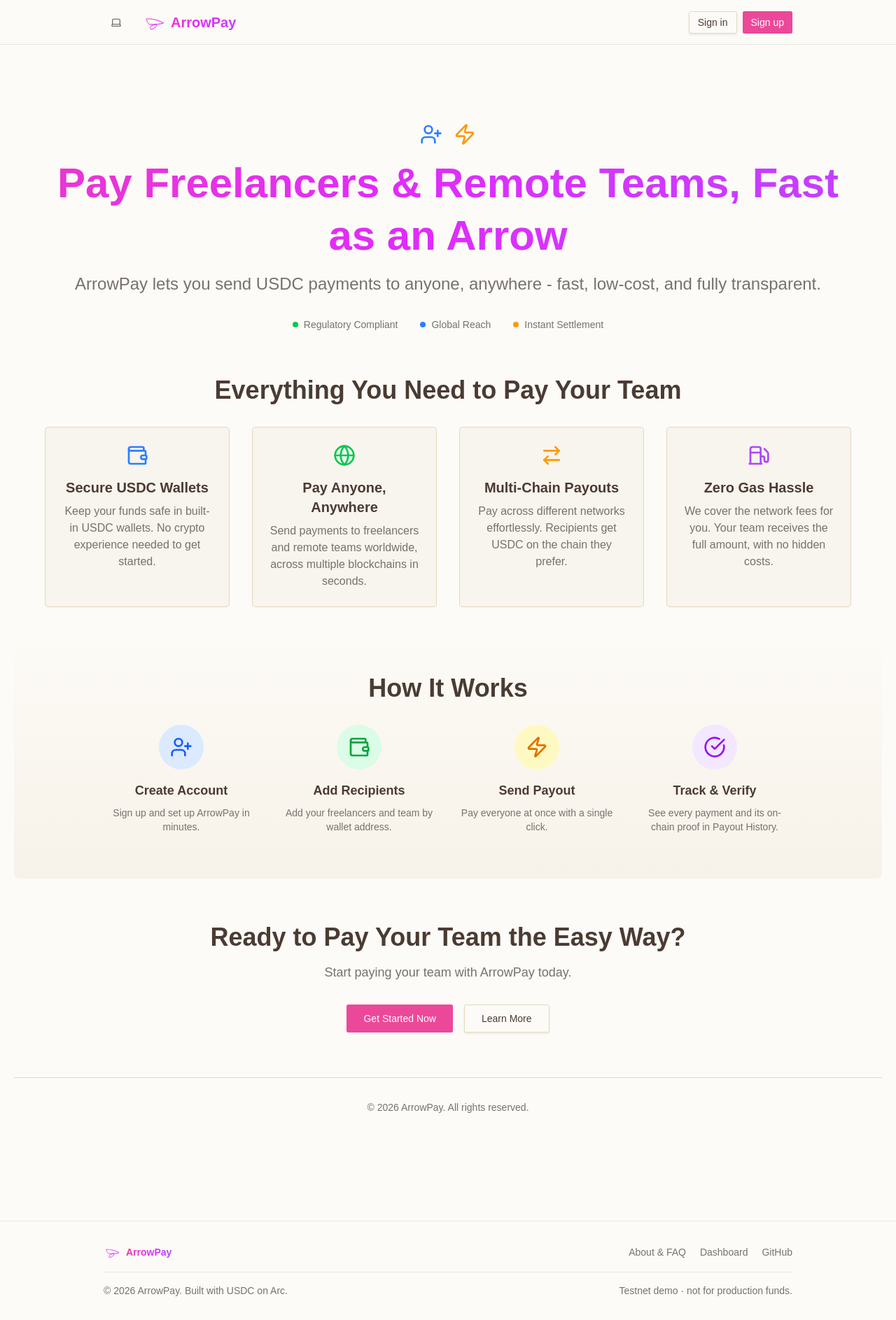
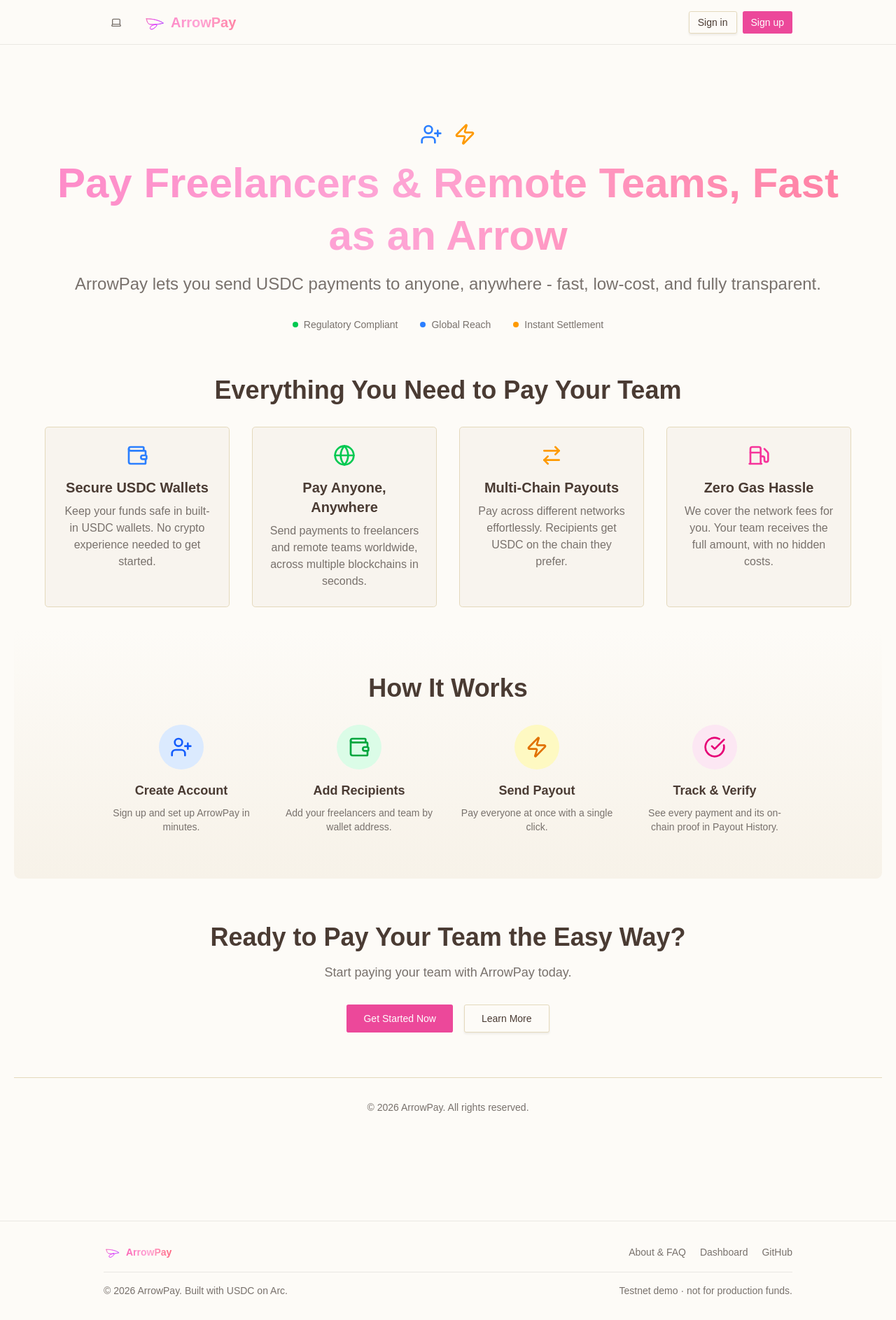
Before and after one commit to nbaeti630-ui/arrowpay, a Next.js app: page / in a window 1280 px wide. Shown: the whole page at 70% size. Built offline with nearby package versions, Linux system fonts and the light colour scheme; no server answers.

Commit message:
Retheme to soft pastel pink, remove purple/fuchsia

```diff
--- a/app/about/page.tsx
+++ b/app/about/page.tsx
@@ -42,7 +42,7 @@
           <div className="w-full max-w-5xl flex justify-between items-center p-3 px-5 text-sm">
             <Link href="/" className="flex items-center gap-2">
               <img src="/logo.svg" alt="ArrowPay" className="w-8 h-8" />
-              <span className="bg-gradient-to-r from-pink-500 via-fuchsia-500 to-purple-500 arrow-shimmer bg-clip-text text-transparent font-bold text-xl">
+              <span className="bg-gradient-to-r from-pink-400 via-pink-300 to-rose-400 arrow-shimmer bg-clip-text text-transparent font-bold text-xl">
                 ArrowPay
               </span>
             </Link>
@@ -56,7 +56,7 @@
           <div className="flex flex-col gap-3">
             <h1 className="text-4xl font-bold">
               About{" "}
-              <span className="bg-gradient-to-r from-pink-500 via-fuchsia-500 to-purple-500 bg-clip-text text-transparent">
+              <span className="bg-gradient-to-r from-pink-400 via-pink-300 to-rose-400 bg-clip-text text-transparent">
                 ArrowPay
               </span>
             </h1>
@@ -97,7 +97,7 @@
           <div>
             <Link
               href="/dashboard"
-              className="inline-flex items-center rounded-lg bg-gradient-to-r from-pink-500 via-fuchsia-500 to-purple-500 px-5 py-3 font-semibold text-white hover:opacity-90"
+              className="inline-flex items-center rounded-lg bg-gradient-to-r from-pink-400 via-pink-300 to-rose-400 px-5 py-3 font-semibold text-white hover:opacity-90"
             >
               Try ArrowPay →
             </Link>
--- a/app/page.tsx
+++ b/app/page.tsx
@@ -35,7 +35,7 @@
               <ThemeSwitcher />
               <Link href={"/"} className="flex items-center gap-2">
               <img src="/logo.svg" alt="ArrowPay" className="w-8 h-8" />
-                <span className="bg-gradient-to-r from-pink-500 via-fuchsia-500 to-purple-500 arrow-shimmer bg-clip-text text-transparent font-bold text-xl">
+                <span className="bg-gradient-to-r from-pink-400 via-pink-300 to-rose-400 arrow-shimmer bg-clip-text text-transparent font-bold text-xl">
                   ArrowPay
                 </span>
               </Link>
--- a/components/app-sidebar.tsx
+++ b/components/app-sidebar.tsx
@@ -46,7 +46,7 @@
             >
               <a href="/dashboard">
                 <IconInnerShadowTop className="size-5!" />
-                <span className="bg-gradient-to-r from-pink-500 via-fuchsia-500 to-purple-500 arrow-shimmer bg-clip-text text-transparent font-bold text-xl">
+                <span className="bg-gradient-to-r from-pink-400 via-pink-300 to-rose-400 arrow-shimmer bg-clip-text text-transparent font-bold text-xl">
                   ArrowPay
                 </span>
               </a>
--- a/components/footer.tsx
+++ b/components/footer.tsx
@@ -7,7 +7,7 @@
         <div className="flex flex-wrap items-center justify-between gap-4">
           <div className="flex items-center gap-2">
             <img src="/logo.svg" alt="ArrowPay" className="w-6 h-6" />
-            <span className="bg-gradient-to-r from-pink-500 via-fuchsia-500 to-purple-500 bg-clip-text text-transparent font-bold">
+            <span className="bg-gradient-to-r from-pink-400 via-pink-300 to-rose-400 bg-clip-text text-transparent font-bold">
               ArrowPay
             </span>
           </div>
--- a/components/hero.tsx
+++ b/components/hero.tsx
@@ -42,7 +42,7 @@
               <UserPlus className="w-8 h-8 text-blue-500" />
               <Zap className="w-8 h-8 text-amber-500" />
             </div>
-            <p className="text-4xl md:text-5xl lg:text-6xl font-bold text-center bg-clip-text text-transparent bg-gradient-to-r from-pink-500 via-fuchsia-500 to-purple-500 arrow-shimmer leading-tight">
+            <p className="text-4xl md:text-5xl lg:text-6xl font-bold text-center bg-clip-text text-transparent bg-gradient-to-r from-pink-400 via-pink-300 to-rose-400 arrow-shimmer leading-tight">
               Pay Freelancers & Remote Teams, Fast as an Arrow
             </p>
             <p className="mt-4 text-xl md:text-2xl text-center text-muted-foreground">
@@ -89,7 +89,7 @@
               description="Pay across different networks effortlessly. Recipients get USDC on the chain they prefer."
             />
              <FeatureCard
-              icon={<Fuel className="w-8 h-8 text-purple-500" />}
+              icon={<Fuel className="w-8 h-8 text-pink-500" />}
               title="Zero Gas Hassle"
               description="We cover the network fees for you. Your team receives the full amount, with no hidden costs."
             />
@@ -135,8 +135,8 @@
             </div>
 
             <div className="flex flex-col items-center text-center">
-              <div className="bg-purple-100 dark:bg-purple-900/50 rounded-full p-4 mb-4">
-                <CheckCircle className="w-8 h-8 text-purple-600 dark:text-purple-400" />
+              <div className="bg-pink-100 dark:bg-pink-900/50 rounded-full p-4 mb-4">
+                <CheckCircle className="w-8 h-8 text-pink-600 dark:text-pink-400" />
               </div>
               <h3 className="text-lg font-semibold mb-2">Track & Verify</h3>
               <p className="text-sm text-muted-foreground">
--- a/components/transaction-details-card.tsx
+++ b/components/transaction-details-card.tsx
@@ -94,7 +94,7 @@
       </CardHeader>
       <CardContent className="space-y-6">
         {/* Amount */}
-        <div className="text-center p-6 bg-gradient-to-r from-blue-50 to-purple-50 dark:from-blue-950/20 dark:to-purple-950/20 rounded-lg border dark:border-border">
+        <div className="text-center p-6 bg-gradient-to-r from-blue-50 to-pink-50 dark:from-blue-950/20 dark:to-pink-950/20 rounded-lg border dark:border-border">
           <div className="text-3xl font-bold text-foreground">
             {formatAmount(transaction.amount)}
           </div>
--- a/components/wallet-details-card.tsx
+++ b/components/wallet-details-card.tsx
@@ -71,7 +71,7 @@
 
   const getBlockchainColor = (blockchain: string) => {
     const colors: Record<string, string> = {
-      "ETH-SEPOLIA": "bg-purple-100 text-purple-800",
+      "ETH-SEPOLIA": "bg-pink-100 text-pink-800",
       "BASE-SEPOLIA": "bg-blue-100 text-blue-800",
       "AVAX-FUJI": "bg-red-100 text-red-800",
       "ARC-TESTNET": "bg-yellow-100 text-yellow-800",
```
